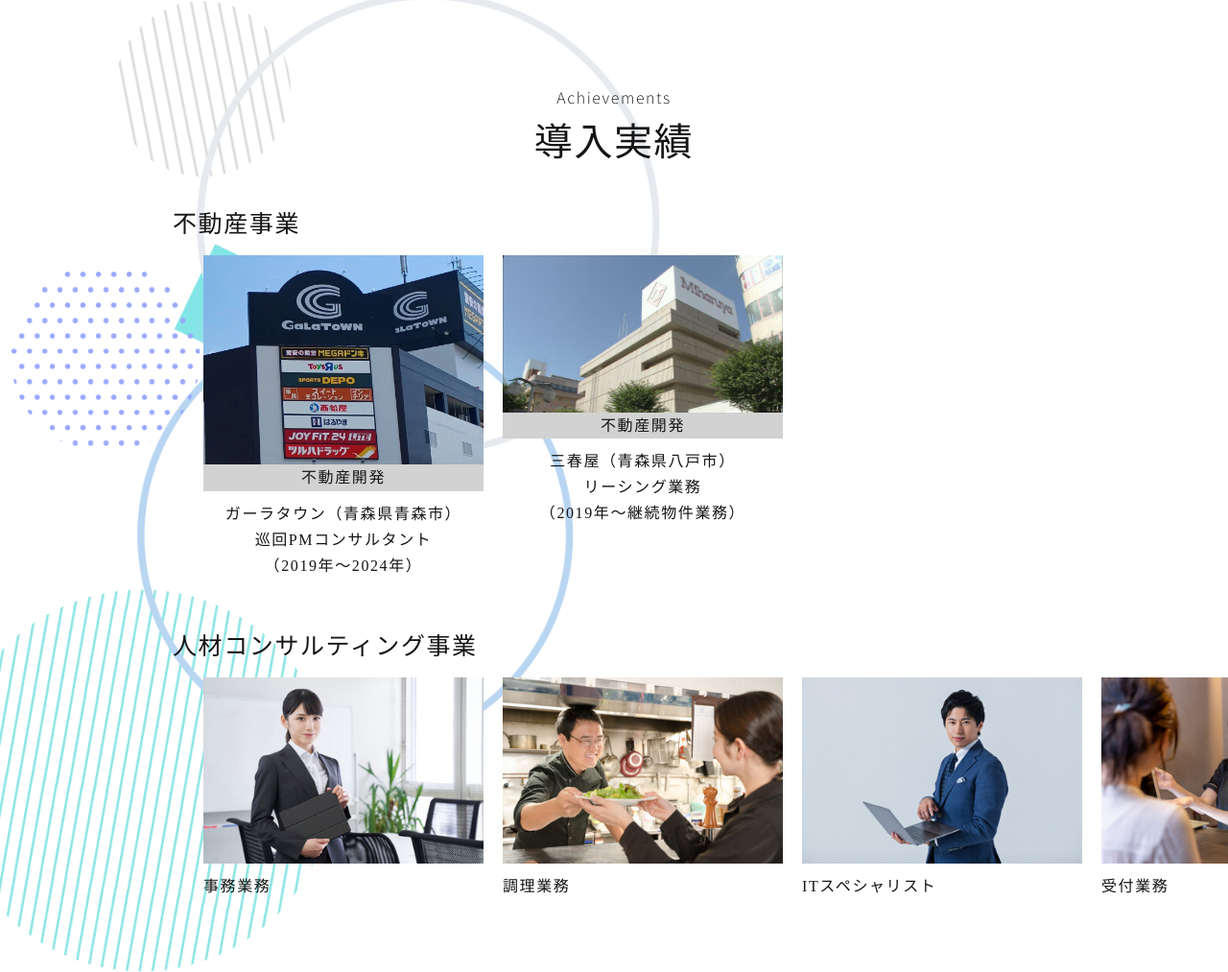
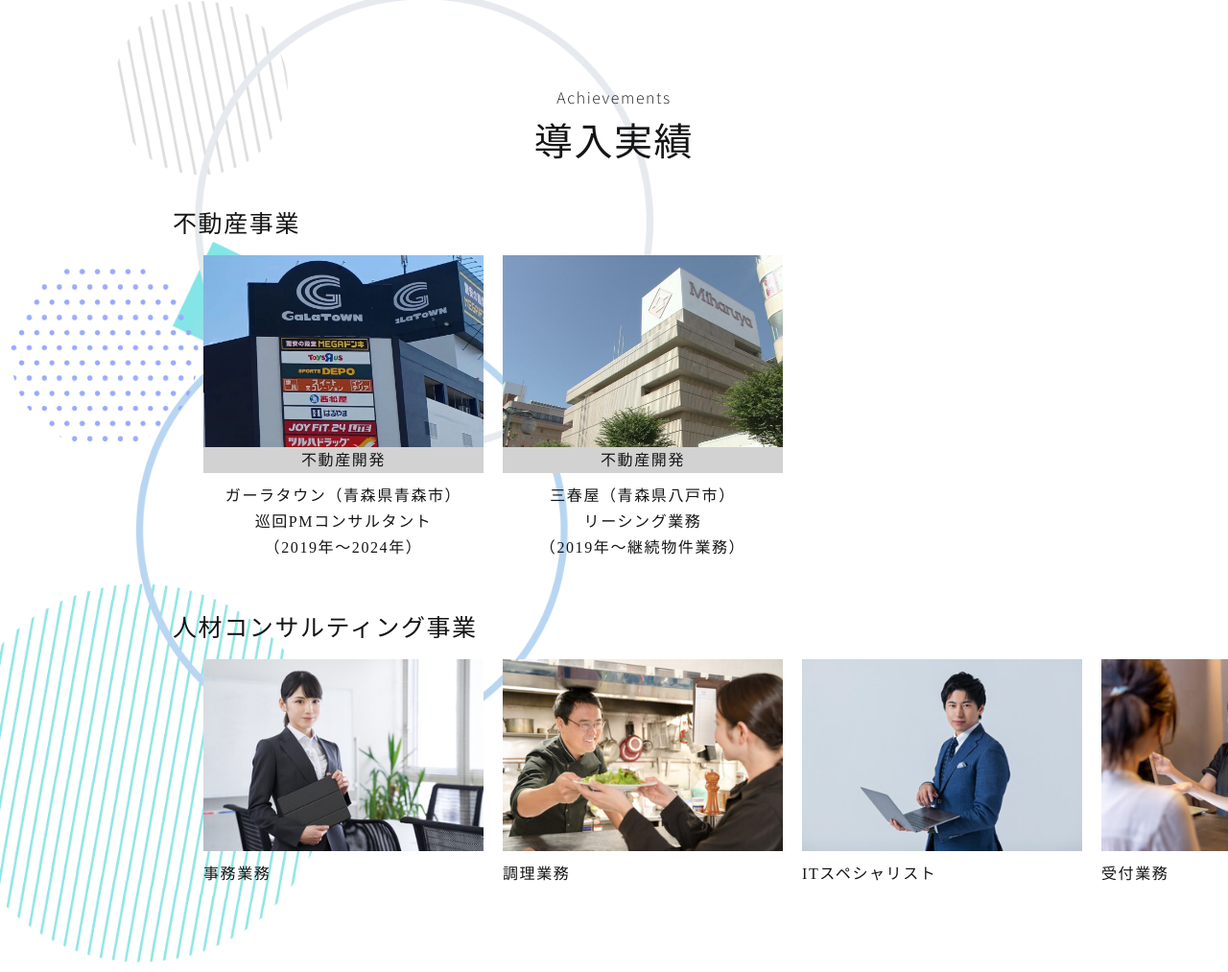
Before and after one commit to kyongmi/yamaki, a plain HTML site: page index.html in a window 1280 px wide. Shown: the part 2099-3112 px from the top of the page at 96% size. Drawn offline with nearby package versions, Linux system fonts and the light colour scheme; some packages are replaced by stand-ins of ours.

Commit message:
Update stylesheet.css

```diff
--- a/stylesheet.css
+++ b/stylesheet.css
@@ -450,6 +450,16 @@ img{
     display:none;
 }
 
+.area4 .img_box {
+    width: 100%;
+    height: 200px;
+}
+
+.area4 img {
+    width: 100%;
+    height: 200px;
+    object-fit: cover;
+}
 
 
 
```
